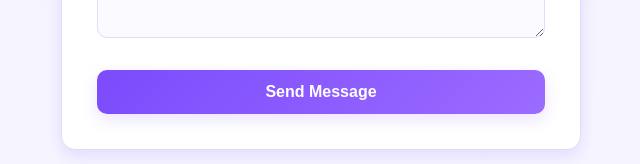
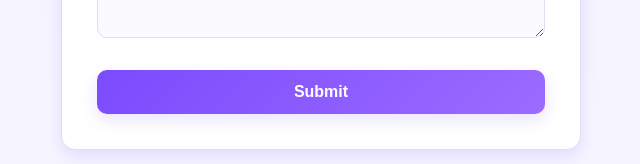
Before and after one commit to pooja02082020/portfolio, a React (Vite) app: page / in a window 1280 px wide. Shown: the part 3834-3998 px from the top of the page, without its empty margins (279-919 px from the left). Built offline with nearby package versions, Linux system fonts and the light colour scheme.

Commit message:
SUBMIT MESSAGE

```diff
--- a/src/components/Contact.jsx
+++ b/src/components/Contact.jsx
@@ -39,7 +39,7 @@ const Contact = () => {
           </div>
 
           <button type="submit" className="contact-btn">
-            Send Message
+           Submit
           </button>
 
           {sent && (
```
